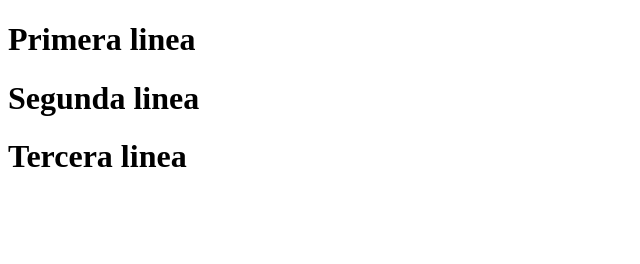
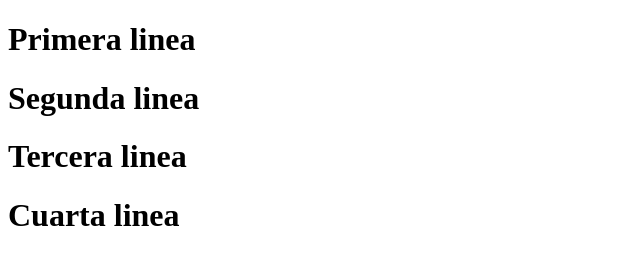
Before and after one commit to SirNayibDeLaHoz/buenas_practicas, a plain HTML site: page index.html in a window 1280 px wide. Shown: the whole page, without its empty margins (0-640 px from the left). Drawn offline with Linux system fonts and the light colour scheme.

Commit message:
Cuarta linea

```diff
--- a/index.html
+++ b/index.html
@@ -10,5 +10,6 @@
     <h1>Primera linea</h1>
     <h1>Segunda linea</h1>
     <h1>Tercera linea</h1>
+    <h1>Cuarta linea</h1>
 </body>
 </html>
```
